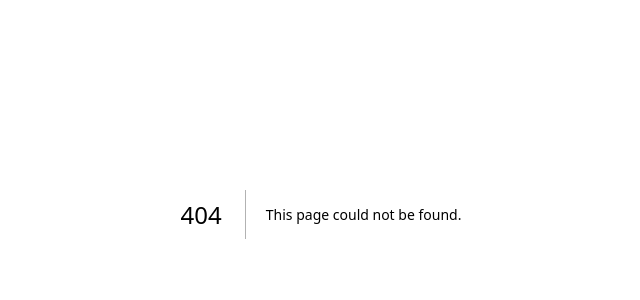
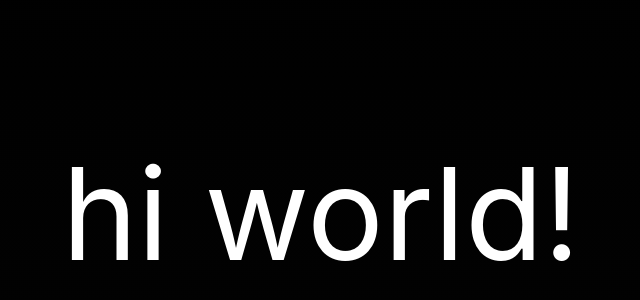
Before and after one commit to onurcagan/portfolio-site, a Next.js app: page /test in a window 1280 px wide. Before the commit this address had no page. Shown: the part 186-486 px from the top of the page, without its empty margins (319-959 px from the left). Built offline with nearby package versions, Linux system fonts and the light colour scheme.

Commit message:
updates from mbp

```diff
--- /dev/null
+++ b/src/components/ProjectMain.tsx
@@ -0,0 +1,9 @@
+import { Image, Center, Flex, Stack, Text } from '@chakra-ui/react'
+
+export const ProjectMain = () => {
+  return (
+    <>
+      <Center h='100vh'><Text fontSize='9xl' color={'white'}>hi world!</Text></Center>
+    </>
+  )
+}
--- a/src/pages/index.tsx
+++ b/src/pages/index.tsx
@@ -3,7 +3,7 @@ import { About } from '../components/About'
 import { Footer } from '../components/Footer'
 import { Header } from '../components/Header'
 import { ScrollToTop } from '../components/ScrollToTop'
-import { Section1 } from '../components/Section1'
+import { Section1 } from '../components/ProjectsSection'
 import { ContactMe } from '../components/ContactMe'
 
 export default function Home() {
--- /dev/null
+++ b/src/pages/test.tsx
@@ -0,0 +1,10 @@
+import { Center, Flex } from "@chakra-ui/react";
+import { ProjectMain } from "../components/ProjectMain";
+
+export default function SomeComponent() {
+  return <Flex bgGradient={'linear(to-b, black, #030303)'} minHeight={'100vh'} flexDirection={'column'} overflow="auto">
+    <Center>
+      <ProjectMain />
+    </Center>
+  </Flex>
+}
```
Also changed, not shown: src/components/ProjectsSection.tsx (renamed from src/components/Section1.tsx).
